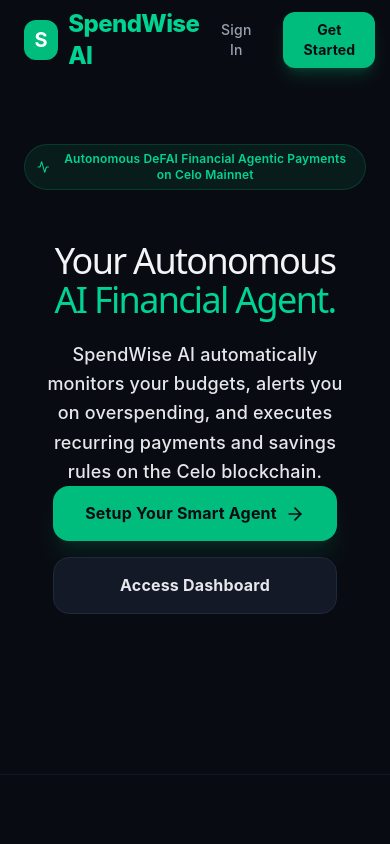
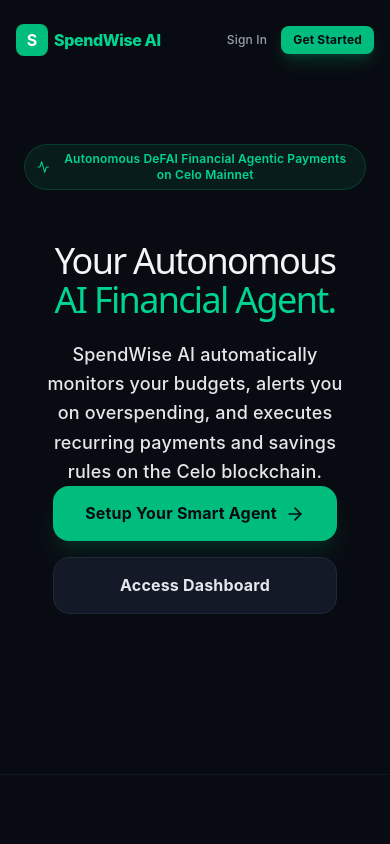
Before and after one commit to therealbibson/SpendWiseAI, a React (Vite) app: page / in a window 390 px wide. Shown: the top 844 px of the page. Built offline with nearby package versions, Linux system fonts and the light colour scheme; no server answers.

Commit message:
commit changes

```diff
--- a/src/pages/Landing.jsx
+++ b/src/pages/Landing.jsx
@@ -64,25 +64,25 @@
       </div>
 
       {/* Header navbar */}
-      <header className="relative max-w-7xl mx-auto px-6 h-20 flex items-center justify-between z-10">
-        <div className="flex items-center space-x-2.5">
-          <div className="w-10 h-10 rounded-xl bg-emerald-500 flex items-center justify-center font-bold text-white text-xl">
+      <header className="relative max-w-7xl mx-auto px-4 sm:px-6 h-20 flex items-center justify-between z-10">
+        <div className="flex items-center space-x-1.5 sm:space-x-2.5">
+          <div className="w-8 h-8 sm:w-10 sm:h-10 rounded-lg sm:rounded-xl bg-emerald-500 flex items-center justify-center font-bold text-white text-base sm:text-xl">
             S
           </div>
-          <span className="font-extrabold text-2xl tracking-tight text-emerald-400">
+          <span className="font-extrabold text-base sm:text-2xl tracking-tight text-emerald-400">
             SpendWise AI
           </span>
         </div>
-        <div className="flex items-center space-x-4">
+        <div className="flex items-center space-x-1.5 sm:space-x-4">
           <button
             onClick={() => navigate('/login')}
-            className="text-gray-400 hover:text-white transition font-medium text-sm px-4 py-2"
+            className="text-gray-400 hover:text-white transition font-medium text-xs sm:text-sm px-2 py-1 sm:px-4 sm:py-2"
           >
             Sign In
           </button>
           <button
             onClick={() => navigate('/register')}
-            className="bg-emerald-500 hover:bg-emerald-400 text-[#080B11] px-5 py-2 rounded-xl text-sm font-bold shadow-lg shadow-emerald-500/20 hover:shadow-emerald-500/40 transition duration-150 transform hover:-translate-y-0.5"
+            className="bg-emerald-500 hover:bg-emerald-400 text-[#080B11] px-3 py-1.5 sm:px-5 sm:py-2 rounded-lg sm:rounded-xl text-xs sm:text-sm font-bold shadow-lg shadow-emerald-500/20 hover:shadow-emerald-500/40 transition duration-150 transform hover:-translate-y-0.5 whitespace-nowrap"
           >
             Get Started
           </button>
```
